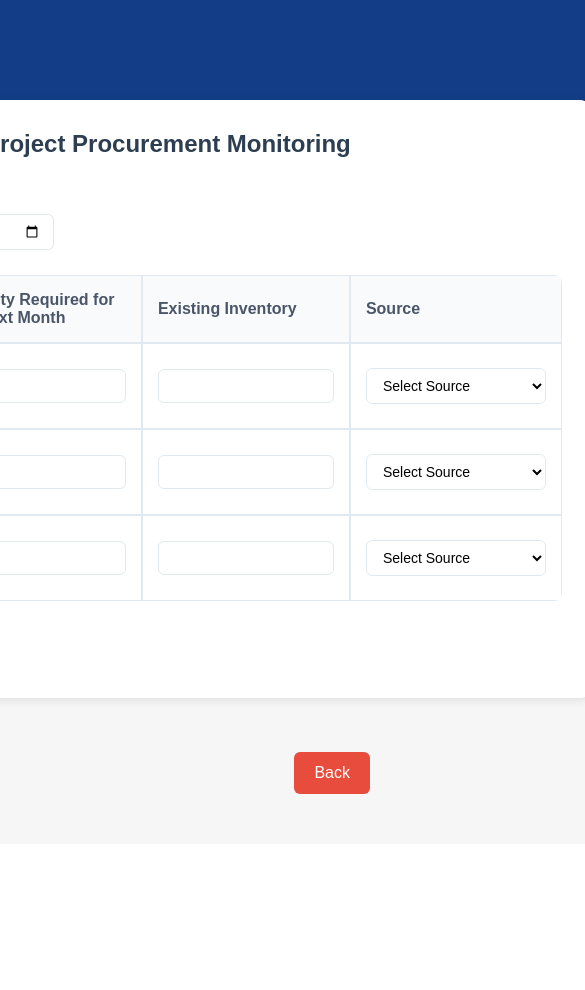
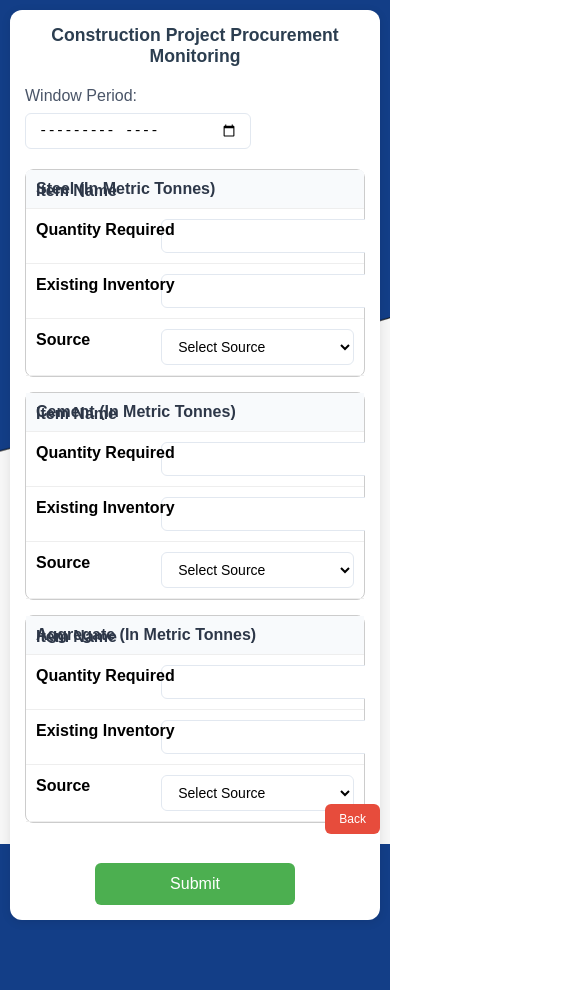
Before and after one commit to Ridhin13/Project, a plain HTML site: page Procurement.html in a window 390 px wide. Shown: the whole page, 585 px wide, since content can reach past the window. Before the commit the page ends 844 px from the top, so only its background shows below. Drawn offline with Linux system fonts and the light colour scheme.

Commit message:
Update Procurement.html

```diff
--- a/Procurement.html
+++ b/Procurement.html
@@ -8,30 +8,35 @@
         body {
             font-family: Arial, sans-serif;
             max-width: 1200px;
-            margin: 20px auto;
+            margin: 0 auto;
             padding: 20px;
             background: url('Desktop - 4.png') no-repeat center center fixed;
-    background-size: cover;
+            background-size: cover;
             display: flex;
             justify-content: center;
             align-items: center;
-            height: 85vh;
+            min-height: 100vh;
         }
         .form-container {
             background-color: white;
-            padding: 30px;
+            padding: 20px;
             border-radius: 12px;
             box-shadow: 0 2px 10px rgba(0,0,0,0.1);
+            width: 100%;
+            max-width: 1000px;
+            overflow-x: auto;
         }
         .header {
-            margin-bottom: 30px;
+            margin-bottom: 20px;
         }
         .header h2 {
             color: #2c3e50;
             margin: 0 0 15px 0;
+            font-size: 1.5rem;
+            text-align: center;
         }
         .window-select {
-            margin-bottom: 25px;
+            margin-bottom: 20px;
         }
         .window-select label {
             display: block;
@@ -40,21 +45,22 @@
             font-weight: 500;
         }
         input[type="month"] {
-            width: 200px;
+            width: 100%;
+            max-width: 200px;
             padding: 8px 12px;
             border: 1px solid #e2e8f0;
             border-radius: 6px;
             font-size: 14px;
         }
         input[type="number"] {
-            width: 150px;
+            width: 100%;
             padding: 8px 12px;
             border: 1px solid #e2e8f0;
             border-radius: 6px;
             font-size: 14px;
         }
         select {
-            width: 180px;
+            width: 100%;
             padding: 8px 12px;
             border: 1px solid #e2e8f0;
             border-radius: 6px;
@@ -71,7 +77,7 @@
             overflow: hidden;
         }
         th, td {
-            padding: 15px;
+            padding: 10px;
             border: 1px solid #e2e8f0;
             text-align: left;
         }
@@ -101,6 +107,8 @@
             font-size: 16px;
             font-weight: 500;
             transition: background-color 0.2s;
+            width: 100%;
+            max-width: 200px;
         }
         button:hover {
             background-color: #45a049;
@@ -112,20 +120,111 @@
         }
         .back-button {
             position: fixed;
-            bottom: 50px;
+            bottom: 20px;
             right: 20px;
             background-color: #e74c3c;
             color: white;
-            padding: 12px 20px;
+            padding: 10px 16px;
             border: none;
             border-radius: 6px;
             cursor: pointer;
-            font-size: 16px;
+            font-size: 14px;
             font-weight: 500;
             transition: background-color 0.2s;
+            width: auto;
+            max-width: none;
+            z-index: 100;
         }
         .back-button:hover {
-            background-color: #e74c3c;
+            background-color: #c0392b;
+        }
+        .button-container {
+            display: flex;
+            justify-content: center;
+        }
+
+        /* Mobile Responsiveness */
+        @media screen and (max-width: 768px) {
+            body {
+                padding: 10px;
+                height: auto;
+                align-items: flex-start;
+            }
+            .form-container {
+                padding: 15px;
+                margin-bottom: 60px;
+            }
+            .header h2 {
+                font-size: 1.2rem;
+            }
+
+            /* Table responsive layout for mobile */
+            table, thead, tbody, th, td, tr {
+                display: block;
+            }
+
+            thead tr {
+                position: absolute;
+                top: -9999px;
+                left: -9999px;
+            }
+
+            tr {
+                margin-bottom: 15px;
+                border: 1px solid #ccc;
+                border-radius: 8px;
+            }
+
+            td {
+                border: none;
+                position: relative;
+                padding-left: 50%;
+                text-align: left;
+                border-bottom: 1px solid #eee;
+            }
+
+            td:before {
+                position: absolute;
+                top: 12px;
+                left: 10px;
+                width: 45%;
+                padding-right: 10px;
+                white-space: nowrap;
+                font-weight: bold;
+            }
+
+            /* Labels for mobile view */
+            td:nth-of-type(1):before { content: "Item Name"; }
+            td:nth-of-type(2):before { content: "Quantity Required"; }
+            td:nth-of-type(3):before { content: "Existing Inventory"; }
+            td:nth-of-type(4):before { content: "Source"; }
+
+            .item-name {
+                padding-left: 10px;
+                font-size: 1rem;
+                font-weight: 600;
+                background-color: #f8fafc;
+            }
+
+            .back-button {
+                bottom: 10px;
+                right: 10px;
+                padding: 8px 14px;
+                font-size: 12px;
+            }
+        }
+
+        /* Small mobile screens */
+        @media screen and (max-width: 480px) {
+            .header h2 {
+                font-size: 1.1rem;
+            }
+            td {
+                padding-left: 40%;
+            }
+            td:before {
+                width: 35%;
+            }
         }
     </style>
 </head>
@@ -138,7 +237,7 @@
             <div class="window-select">
                 <label for="window">Window Period:</label>
                 <input type="month" id="window" name="window" min="2020-01"
-                max="2030-12"required>
+                max="2030-12" required>
             </div>
 
             <table>
@@ -208,7 +307,9 @@
                 </tbody>
             </table>
 
-            <button type="submit">Submit</button>
+            <div class="button-container">
+                <button type="submit">Submit</button>
+            </div>
         </form>
     </div>
     <button class="back-button" onclick="goBack()">Back</button>
```
